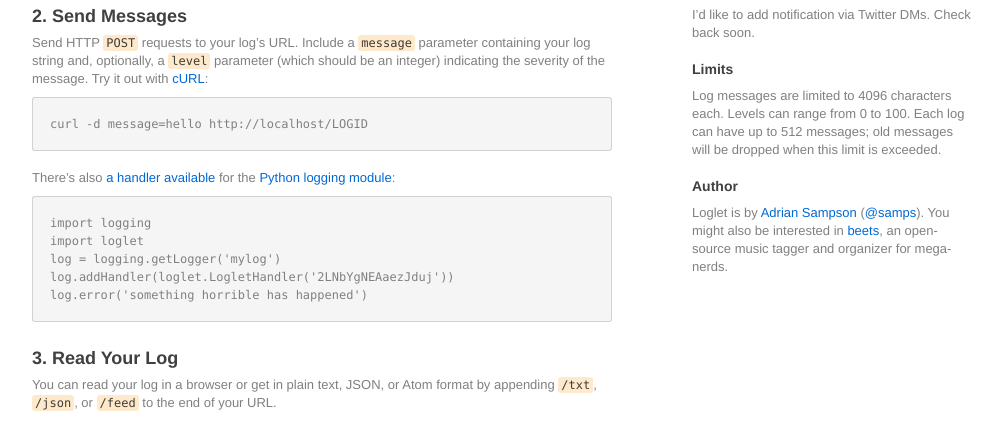
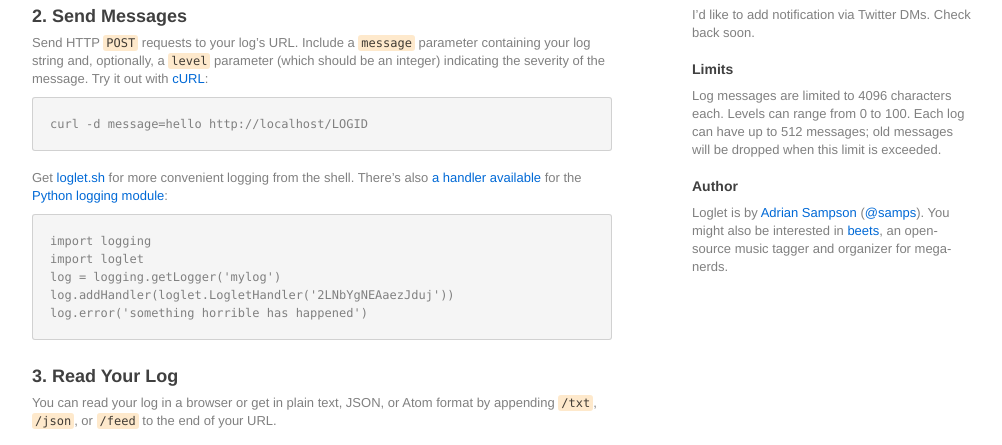
Before and after one commit to sampsyo/loglet, a Flask app: page / in a window 1280 px wide. Shown: the part 243-688 px from the top of the page, without its empty margins (138-1140 px from the left). Run offline with Flask 2, Linux system fonts and the light colour scheme; some libraries are stand-ins or nearby versions.

Commit message:
shell script for logging from the command line

```diff
--- a/templates/index.html
+++ b/templates/index.html
@@ -34,6 +34,9 @@
             </p>
             <pre>curl -d message=hello {{ request.url_root }}LOGID</pre>
             <p>
+                Get
+                <a href="https://github.com/sampsyo/loglet/blob/master/extra/loglet.sh">loglet.sh</a>
+                for more convenient logging from the shell.
                 There&rsquo;s also
                 <a href="https://github.com/sampsyo/loglet/blob/master/extra/loglet.py">a
                     handler available</a>
```
Also changed, not shown: 1 other file.
